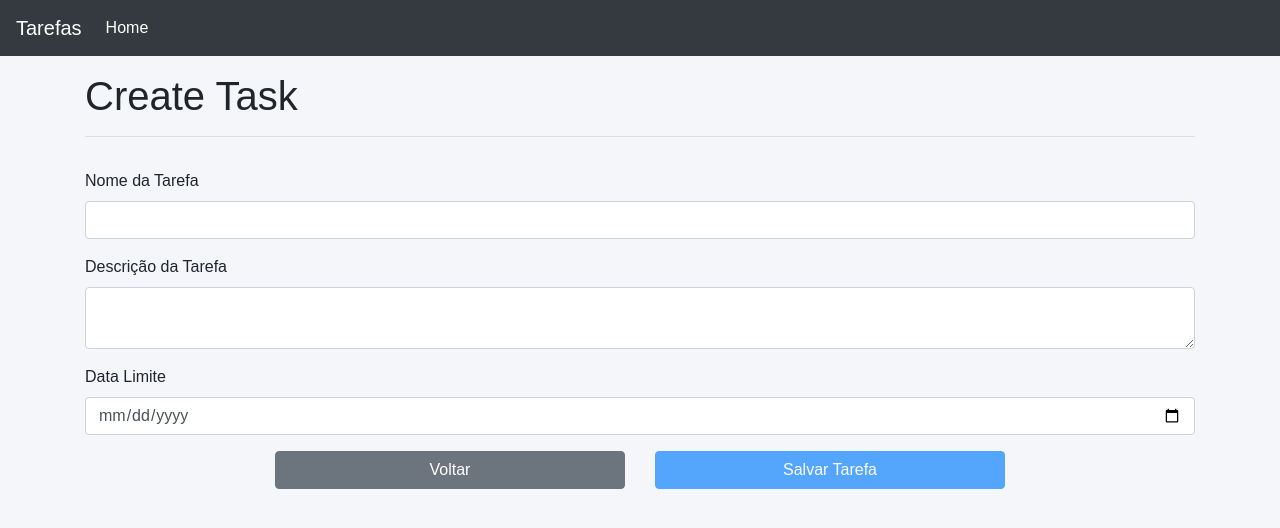
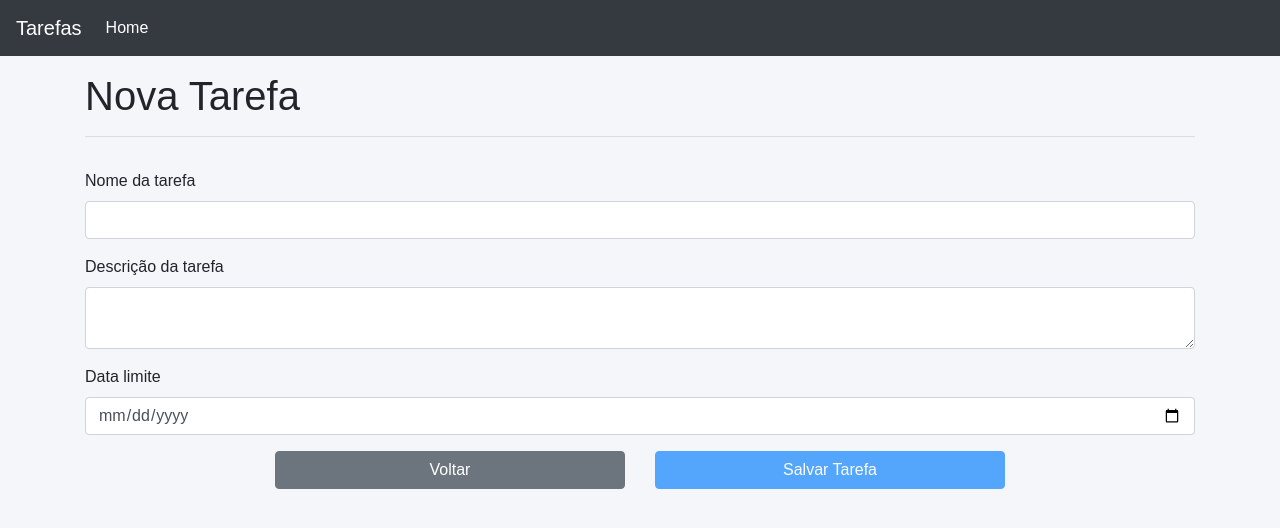
Before and after one commit to rhenrique1/todo-list-ng, an Angular app: page /nova-tarefa in a window 1280 px wide. Shown: the top 528 px of the page. Built offline with nearby package versions, Linux system fonts and the light colour scheme.

Commit message:
test commit

```diff
--- a/src/app/components/tarefas/nova-tarefa/nova-tarefa.component.html
+++ b/src/app/components/tarefas/nova-tarefa/nova-tarefa.component.html
@@ -1,13 +1,13 @@
 <div class="container mt-3">
   <div class="row">
     <div class="col-sm-12">
-      <h1>Create Task</h1>
+      <h1>Nova Tarefa</h1>
       <hr>
         <form #form="ngForm" autocomplete="off" (ngSubmit)="onSalvarTarefa(form)">
           <label
             for="nome-tarefa"
             class="control-label mt-3"
-            >Nome da Tarefa
+            >Nome da tarefa
           </label>
           <input
             type="text"
@@ -21,7 +21,7 @@
           <label
             for="nome-tarefa"
             class="control-label mt-3"
-            >Descrição da Tarefa
+            >Descrição da tarefa
           </label>
           <textarea
             class="form-control"
@@ -34,7 +34,7 @@
           <label
             for="data-limite"
             class="control-label mt-3"
-            >Data Limite
+            >Data limite
           </label>
           <input
             type="date"
```
